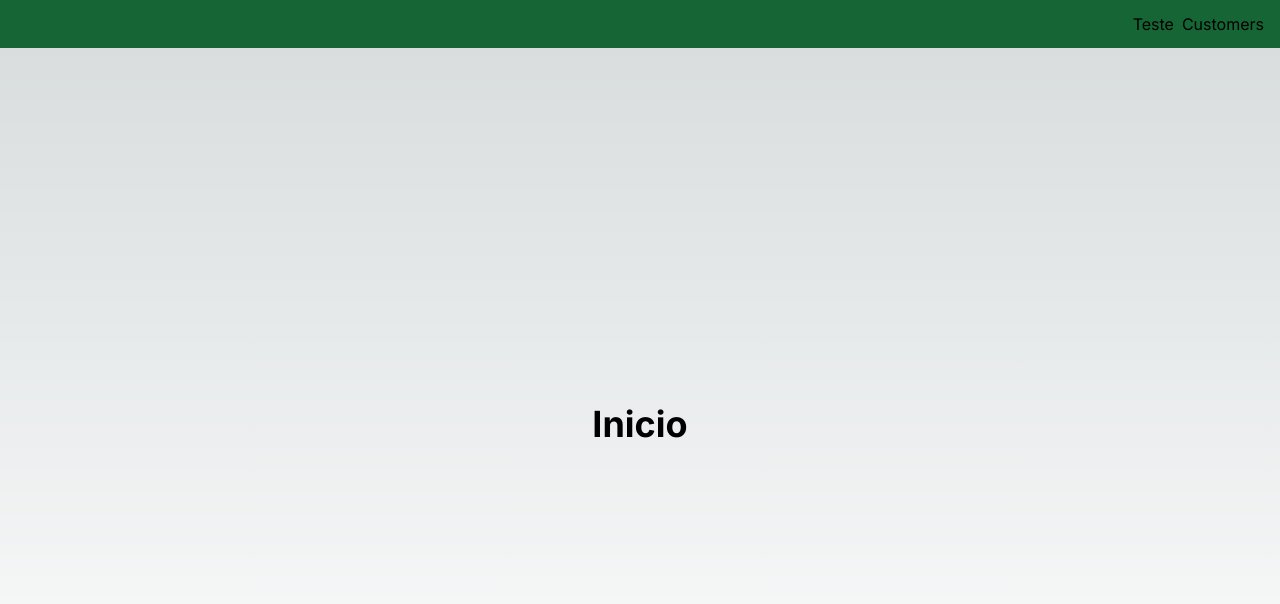
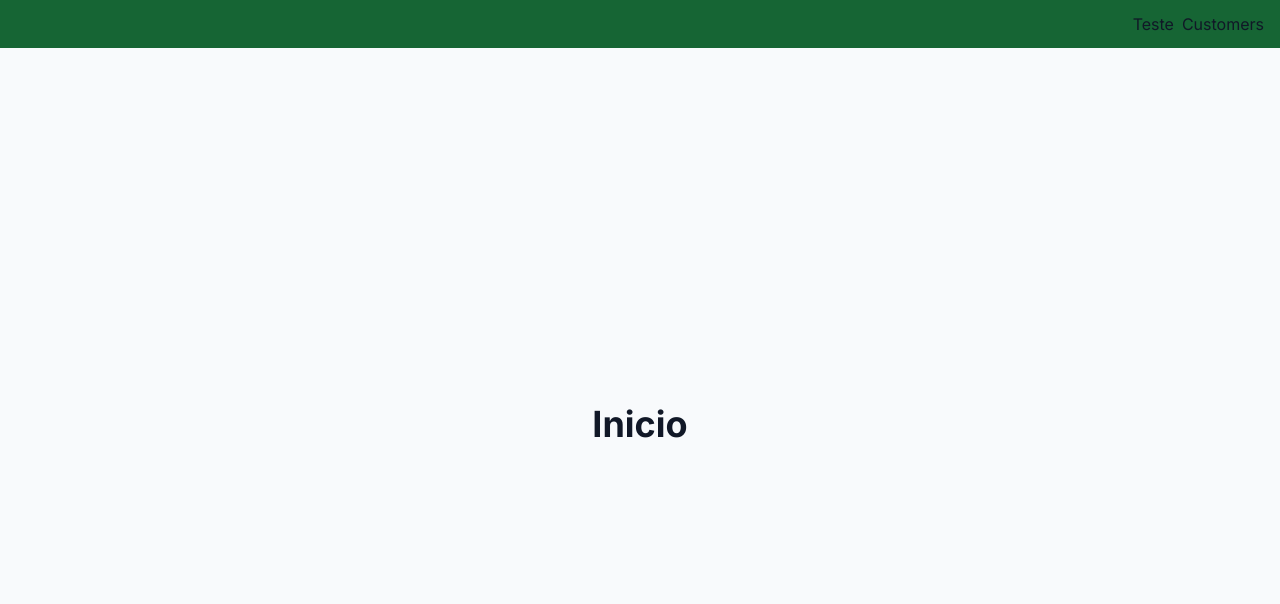
Before and after one commit to Ahnitam/nexjs_front_challenge, a Next.js app: page / in a window 1280 px wide. Shown: the top 604 px of the page. Built offline with nearby package versions, Linux system fonts and the light colour scheme.

Commit message:
chore: change backgroud global css

```diff
--- a/src/styles/globals.css
+++ b/src/styles/globals.css
@@ -2,28 +2,8 @@
 @tailwind components;
 @tailwind utilities;
 
-:root {
-  --foreground-rgb: 0, 0, 0;
-  --background-start-rgb: 214, 219, 220;
-  --background-end-rgb: 255, 255, 255;
-}
-
-@media (prefers-color-scheme: dark) {
-  :root {
-    --foreground-rgb: 255, 255, 255;
-    --background-start-rgb: 0, 0, 0;
-    --background-end-rgb: 0, 0, 0;
-  }
-}
-
 body {
-  color: rgb(var(--foreground-rgb));
-  background: linear-gradient(
-      to bottom,
-      transparent,
-      rgb(var(--background-end-rgb))
-    )
-    rgb(var(--background-start-rgb));
+  @apply bg-slate-50 dark:bg-gray-900 text-gray-900 dark:text-white;
 }
 
 @layer utilities {
```
